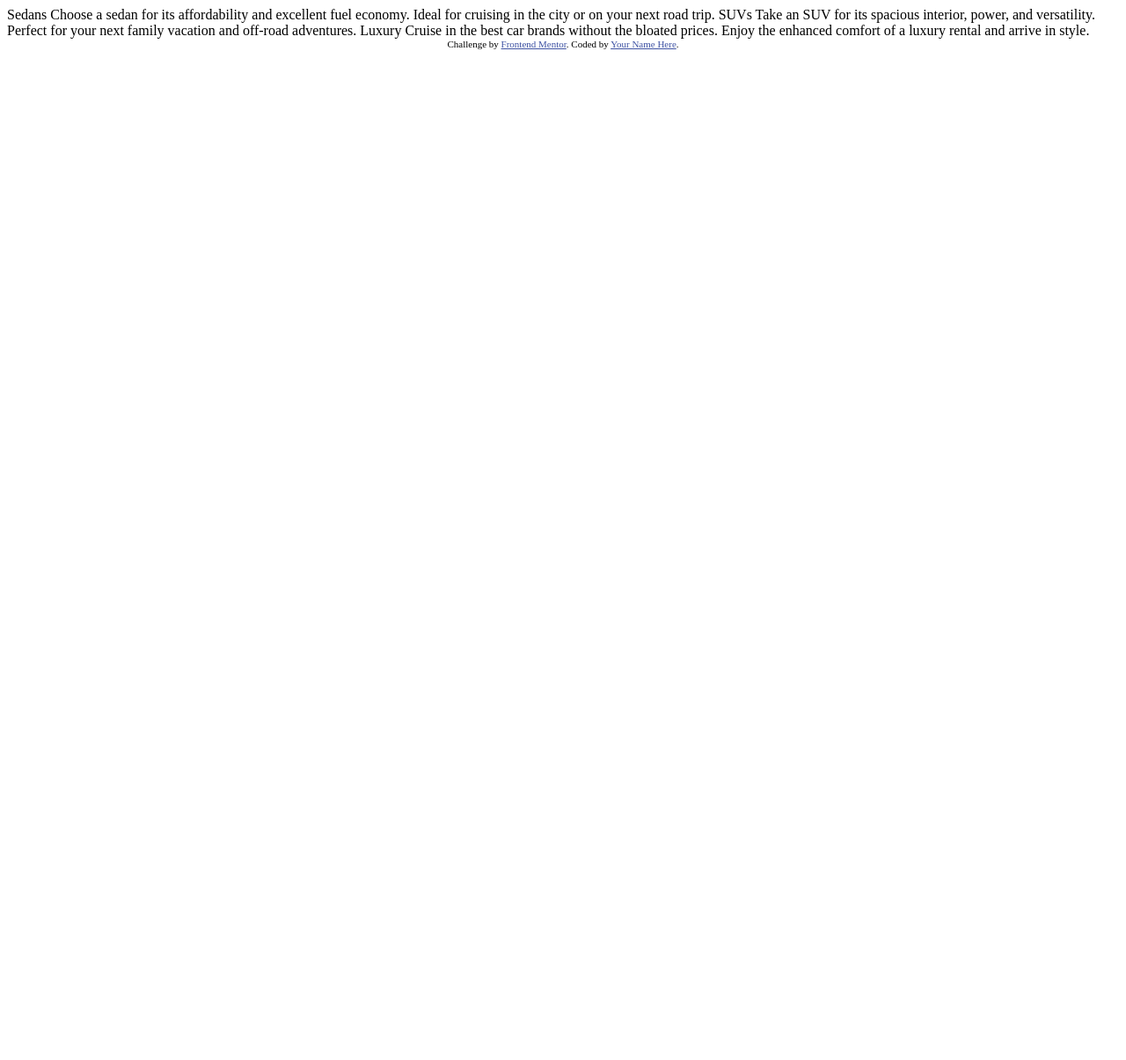
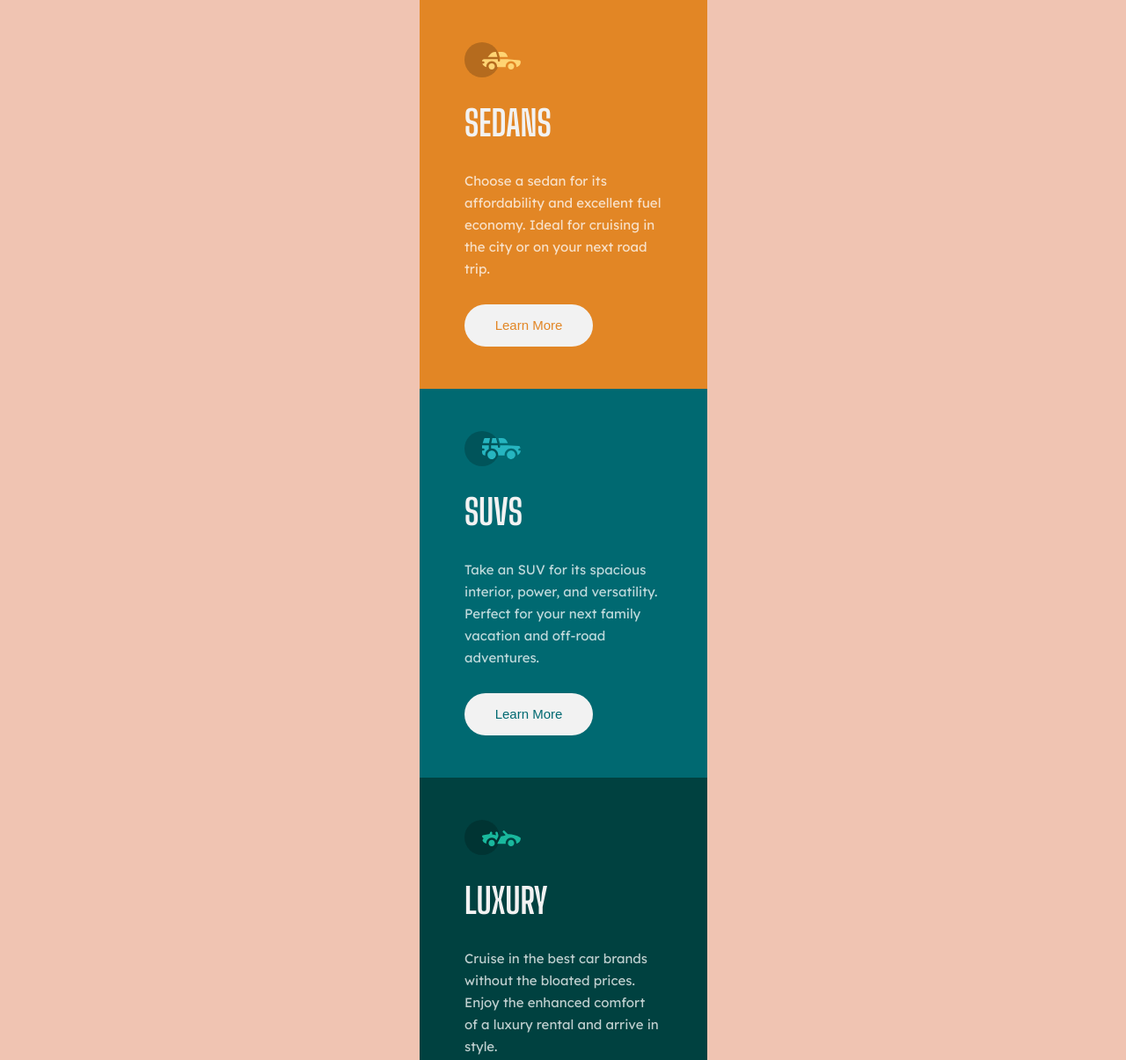
Before and after one commit to CharlesSquirel/3-column-preview-card-component, a plain HTML site: page index.html in a window 1280 px wide. Shown: the top 1205 px of the page at 88% size. Before the commit the page ends 800 px from the top, so only its background shows below. Drawn offline with Linux system fonts and the light colour scheme.

Commit message:
Add files via upload

```diff
--- a/index.html
+++ b/index.html
@@ -1,36 +1,51 @@
 <!DOCTYPE html>
 <html lang="en">
     <head>
-  <meta charset="UTF-8">
-  <meta name="viewport" content="width=device-width, initial-scale=1.0"> <!-- displays site properly based on user's device -->
-
+        <meta charset="utf-8">
+        <meta http-equiv="X-UA-Compatible" content="IE=edge">
+        <title>Frontend Mentor | 3-column preview card component</title>
+        <meta name="description" content="3-column preview card component">
+        <meta name="viewport" content="width=device-width, initial-scale=1">
+        <link rel="stylesheet" href="style.css">
         <link rel="icon" type="image/png" sizes="32x32" href="./images/favicon-32x32.png">
-
-  <title>Frontend Mentor | 3-column preview card component</title>
-
-  <!-- Feel free to remove these styles or customise in your own stylesheet 👍 -->
-  <style>
-    .attribution { font-size: 11px; text-align: center; }
-    .attribution a { color: hsl(228, 45%, 44%); }
-  </style>
+        <link rel="preconnect" href="https://fonts.googleapis.com">
+        <link rel="preconnect" href="https://fonts.gstatic.com" crossorigin>
+        <link href="https://fonts.googleapis.com/css2?family=Big+Shoulders+Display:wght@700&family=Lexend+Deca&display=swap" rel="stylesheet">
     </head>
     <body>
-
-  Sedans
-  Choose a sedan for its affordability and excellent fuel economy. Ideal for cruising in the city
-  or on your next road trip.
-
-  SUVs
-  Take an SUV for its spacious interior, power, and versatility. Perfect for your next family vacation
-  and off-road adventures.
-
-  Luxury
-  Cruise in the best car brands without the bloated prices. Enjoy the enhanced comfort of a luxury
-  rental and arrive in style.
-
-  <div class="attribution">
-    Challenge by <a href="https://www.frontendmentor.io?ref=challenge" target="_blank">Frontend Mentor</a>.
-    Coded by <a href="#">Your Name Here</a>.
+      <main>
+        <div class="container">
+          <article>
+            <div class="container_sedan">
+              <div class="container_info">
+                <svg id="svg_sedan"  width="64" height="40" xmlns="http://www.w3.org/2000/svg"><g fill="none" fill-rule="evenodd"><circle fill="#000" opacity=".201" cx="20" cy="20" r="20"/><path d="M52.936 24.11c1.942 0 3.517 1.542 3.517 3.445 0 1.903-1.575 3.445-3.517 3.445s-3.516-1.542-3.516-3.445c0-1.903 1.574-3.445 3.516-3.445zm-21.957 0c1.942 0 3.517 1.542 3.517 3.445 0 1.903-1.575 3.445-3.517 3.445s-3.516-1.542-3.516-3.445c0-1.903 1.574-3.445 3.516-3.445zm6.948-4.848v1.429c0 .716.61 1.293 1.348 1.259a1.295 1.295 0 001.225-1.295v-1.393h8.256l13.483 1.313c.956.093 1.676.881 1.676 1.814 0 2.89-2.126 5.303-4.926 5.819.397-3.557-2.458-6.62-6.053-6.62-3.646 0-6.504 3.14-6.039 6.723h-9.879c.466-3.588-2.397-6.722-6.039-6.722-3.595 0-6.45 3.062-6.052 6.62-2.14-.398-3.916-1.912-4.61-3.931h1.142c.731 0 1.32-.598 1.285-1.322-.033-.678-.629-1.2-1.322-1.2H20v-.251c0-1.274 1.066-2.243 2.306-2.243h15.62zM42.59 11c2.645 0 4.99 1.556 5.972 3.963l.726 1.779H40.17L38.413 11h4.178zm-6.865 0l1.758 5.741H26.505l3.357-3.654A6.502 6.502 0 0134.644 11h1.082z" fill="#FFD473" fill-rule="nonzero"/></g></svg>
+                <h2>Sedans</h2>
+                <h3>Choose a sedan for its affordability and excellent fuel economy. Ideal for cruising in the city or on your next road trip.</h3>
+                <button class="btn btn_sedan"><a href="#" target="_blank">Learn More</a></button>
               </div>
+            </div>
+          </article>
+          <article>
+            <div class="container_suv">
+              <div class="container_info">
+                <svg id="svg_suv" width="64" height="40" xmlns="http://www.w3.org/2000/svg"><g fill="none" fill-rule="evenodd"><circle fill="#000" opacity=".201" cx="20" cy="20" r="20"/><path d="M31.002 22.358c2.917 0 5.18 2.593 4.762 5.506a4.828 4.828 0 01-2.962 3.778 4.797 4.797 0 01-5.3-1.165c-1.188-1.26-1.235-2.613-1.263-2.613-.42-2.924 1.857-5.506 4.763-5.506zm22 0c3.457 0 5.798 3.567 4.41 6.744A4.816 4.816 0 0152.3 31.94a4.826 4.826 0 01-4.06-4.077c-.42-2.915 1.846-5.506 4.762-5.506zm-15.04-6.083v1.462a1.29 1.29 0 001.352 1.29c.693-.033 1.227-.631 1.227-1.326v-1.426h8.3l13.056.716a1.29 1.29 0 011.164.917c.27.895.446 1.477.563 1.87h-1.047c-.694 0-1.291.534-1.324 1.228a1.29 1.29 0 001.288 1.352h1.445c-.164 2.225-1.57 4.193-3.6 5.05.13-4.212-3.255-7.63-7.384-7.63-4.317 0-7.762 3.718-7.358 8.086h-7.285c.43-4.655-3.503-8.531-8.131-8.046v-3.543h7.734zm-10.312 0v4.308a7.4 7.4 0 00-4.006 7.274 3.874 3.874 0 01-3.642-3.864v-1.635h1.46a1.29 1.29 0 000-2.58h-1.461v-3.213l.003-.29h7.646zm14.986-8.196c2.65 0 5 1.592 5.984 4.055l.63 1.579a5.525 5.525 0 01-.065-.004l-.026-.002-.034-.002-.022-.002a4.178 4.178 0 00-.224-.006l-.098-.001h-.039l-.136-.001h-.052l-.326-.001H40.211L38.528 8.08zm-13.632 0l-1.122 5.616h-7.144l1.47-4.71a1.29 1.29 0 011.231-.906h5.565zm6.832 0l1.683 5.615h-7.007l1.121-5.615h4.203z" fill="#26B5C0" fill-rule="nonzero"/></g></svg>
+                <h2>SUVs</h2>
+                <h3>Take an SUV for its spacious interior, power, and versatility. Perfect for your next family vacation and off-road adventures.</h3>
+                <button class="btn btn_suv"><a href="#" target="_blank">Learn More</a></button>
+              </div>
+            </div>
+          </article>
+          <article>
+            <div class="container_luxury">
+              <div class="container_info">
+                <svg id="svg_luxury" width="64" height="40" xmlns="http://www.w3.org/2000/svg"><g fill="none" fill-rule="evenodd"><circle fill="#000" opacity=".201" cx="20" cy="20" r="20"/><path d="M30.98 22.835c1.941 0 3.516 1.604 3.516 3.583 0 1.978-1.575 3.582-3.517 3.582s-3.516-1.604-3.516-3.582c0-1.979 1.574-3.583 3.516-3.583zm21.956 0c1.942 0 3.517 1.604 3.517 3.583 0 1.978-1.575 3.582-3.517 3.582s-3.516-1.604-3.516-3.582c0-1.979 1.574-3.583 3.516-3.583zm-9.143-10.45a1.27 1.27 0 011.819 0l3.715 3.784c4.444-.115 9.7 1.142 13.964 3.753.387.237.624.664.624 1.124 0 3.006-2.126 5.514-4.926 6.05.397-3.698-2.458-6.882-6.053-6.882-3.646 0-6.504 3.264-6.039 6.99h-9.669c.76-1.544.993-2.026 1.337-2.711l.082-.162c.421-.835 1.056-2.07 2.883-5.65 1.68-.023 3.47-.408 5.247-1.403l-2.984-3.04a1.328 1.328 0 010-1.854zm-7.68 1.064c.683-.2 1.395.202 1.592.898l.749 2.652a3.46 3.46 0 01-.247 2.51l-1.733 3.395-.216.424c-1.07-1.89-3.06-3.114-5.279-3.114-3.595 0-6.45 3.184-6.052 6.885-1.832-.347-3.414-1.537-4.278-3.276a1.331 1.331 0 01.117-1.376l.955-1.303-1.325-1.295c-.751-.735-.376-2.024.64-2.231l6.614-1.346.13-.026c.092-.019.145-.03.157-.031.314-.146 1.07-.591 1.07-1.506 0-.734.592-1.327 1.316-1.31.712.016 1.268.662 1.256 1.388a4.11 4.11 0 01-.348 1.611 22.69 22.69 0 014.7 1.146l-.7-2.473a1.314 1.314 0 01.882-1.622z" fill="#19B89D" fill-rule="nonzero"/></g></svg>
+                <h2>Luxury</h2>
+                <h3>Cruise in the best car brands without the bloated prices. Enjoy the enhanced comfort of a luxury rental and arrive in style.</h3>
+                <button class="btn btn_luxury"><a href="#" target="_blank">Learn More</a></button>
+              </div>
+            </div>
+          </article>
+        </div>
+      </main>
     </body>
 </html>
--- /dev/null
+++ b/style.css
@@ -0,0 +1,157 @@
+/* font-family: 'Big Shoulders Display', cursive;
+font-family: 'Lexend Deca', sans-serif; */
+
+* {
+    margin: 0;
+    padding: 0;
+    box-sizing: border-box;
+  }
+
+body {
+    font-size: 15px;
+    font-family: 'Lexend Deca', sans-serif;
+    background: #f0c4b2;
+}
+
+h2 {
+    font-weight: 700;
+    font-size: 40px;
+    line-height: 48px;
+    text-transform: uppercase;
+    color: #F2F2F2;
+    font-family: 'Big Shoulders Display', cursive;
+}
+
+h3 {
+    font-weight: 400;
+    font-size: 15px;
+    line-height: 25px;
+    color: #FFFFFF;
+    mix-blend-mode: normal;
+    opacity: 0.75;
+}
+
+.btn {
+    width: 146px;
+    height: 48px;
+    background: #F2F2F2;
+    border-radius: 25px;
+    font-weight: 400;
+    font-size: 15px;
+    line-height: 25px;
+    border: none;
+}
+
+.btn_sedan a {color: #E28625;text-decoration: none;}
+
+.btn_sedan:hover a {
+    color:#FFFFFF;
+}
+
+.btn_sedan:hover {
+    border: 2px solid #FFFFFF;
+    border-radius: 25px;
+    background: #E28625;
+    cursor:pointer;
+}
+
+.btn_suv a {color: #006971;text-decoration: none;}
+
+.btn_suv:hover a {
+    color:#FFFFFF;
+}
+
+.btn_suv:hover {
+    border: 2px solid #FFFFFF;
+    border-radius: 25px;
+    background: #006971;
+    cursor:pointer;
+}
+
+.btn_luxury a {color: #004140;text-decoration: none;}
+
+.btn_luxury:hover a {
+    color:#FFFFFF;
+}
+
+.btn_luxury:hover {
+    border: 2px solid #FFFFFF;
+    border-radius: 25px;
+    background: #004140;
+    cursor:pointer;
+}
+
+.container {
+    min-width: 327px;
+    height: 1326px;
+    display: flex;
+    flex-direction: column;
+    justify-content: center;
+    align-items: center;
+}
+
+.container_sedan {
+    width: 327px;
+    height: 442px;
+    background: #E28625;
+    display: flex;
+    justify-content: center;
+    align-items: center;
+}
+
+.container_suv {
+    width: 327px;
+    height: 442px;
+    background: #006971;
+    display: flex;
+    justify-content: center;
+    align-items: center;
+}
+
+.container_luxury {
+    width: 327px;
+    height: 442px;
+    background: #004140;
+    display: flex;
+    justify-content: center;
+    align-items: center;
+}
+
+.container_info {
+    width: 224px;
+    height: 346px;
+    display: flex;
+    flex-direction: column;
+    justify-content: space-between;
+}
+
+@media screen and (min-width:1440px) {
+
+    .container {
+        min-width: 1440px;
+        height: 800px;
+        flex-direction: row;
+    }
+
+
+    .container_sedan {
+        width: 307px;
+        height: 500px;
+    }
+
+    .container_suv {
+        width: 307px;
+        height: 500px;
+    }
+
+    .container_luxury {
+        width: 307px;
+        height: 500px;
+    }
+
+    .container_info {
+        width: 192px;
+        height: 405px;
+    }
+
+}
```
Lines whose indentation alone changed are shown as unchanged.
